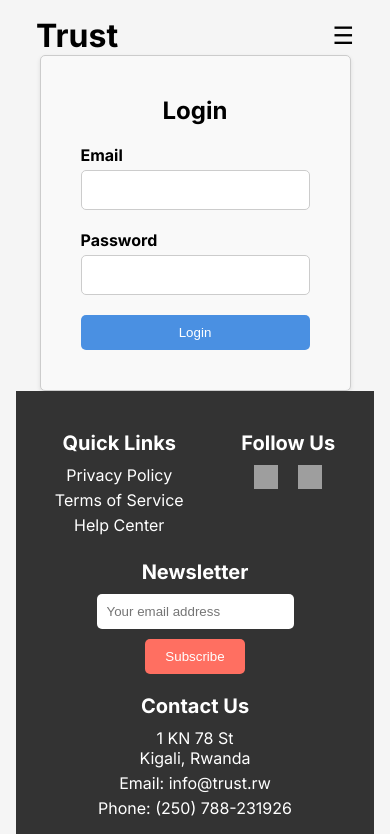
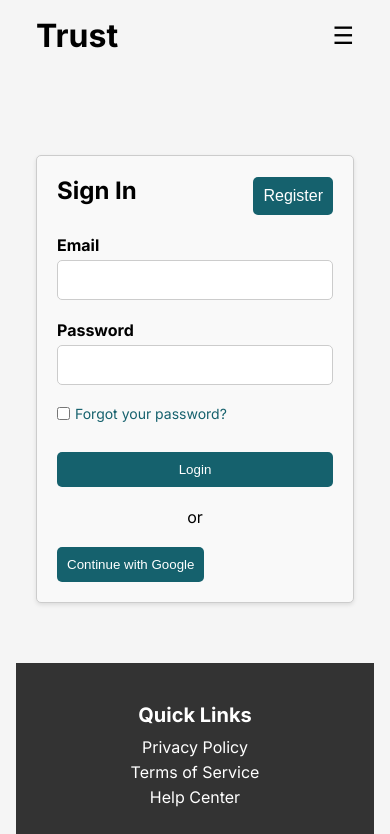
Before and after one commit to pitech-rw/trust, a Next.js app in the folder trust-fn/: page /auth in a window 390 px wide. Shown: the top 834 px of the page. Built offline with nearby package versions, Linux system fonts and the light colour scheme; grey boxes are pictures that could not be loaded.

Commit message:
feat: toggle register and login components

```diff
--- a/trust-fn/src/app/auth/page.tsx
+++ b/trust-fn/src/app/auth/page.tsx
@@ -3,10 +3,14 @@ import { useState } from 'react';
 import styles from './signin.module.css';
 import Nav from '../ui/top navbar/nav';
 import Footer from '../ui/footer/footer';
+import StyledLink from '../ui/shared/Link/StyledLink';
 
 const AuthPage: React.FC = () => {
   const [email, setEmail] = useState('');
+  const [phone, setPhone] = useState('')
   const [password, setPassword] = useState('');
+  const [isRegister, setIsRegister] = useState(false)
+  const [ staySignedIn, setStaySignedIn] =useState(false)
 
   const handleSubmit = (event: React.FormEvent<HTMLFormElement>) => {
     event.preventDefault();
@@ -17,11 +21,20 @@ const AuthPage: React.FC = () => {
     setPassword('');
   };
 
+  const toggleForm = () => {
+    setIsRegister(!isRegister)
+  }
+
   return (
     <main>
       <Nav />
-      <div className={styles.loginContainer}>
-        <h2>Login</h2>
+      <div className={styles.authContainer}>
+        <div className={styles.authHeader}>
+          <h2 className={styles.title}>{isRegister ? 'Register': 'Sign In'}</h2>
+          <button className= {`${styles.button} ${styles.toggleButton}`} onClick={toggleForm}>
+            {isRegister? 'Sign in': 'Register'}
+          </button>
+        </div>
         <form onSubmit={handleSubmit}>
           <div className={styles.formGroup}>
             <label htmlFor="email">Email</label>
@@ -33,6 +46,20 @@ const AuthPage: React.FC = () => {
               required
             />
           </div>
+          {
+            isRegister && (
+              <div className={styles.formGroup}>
+                <label htmlFor="telephone">Phone number</label>
+                <input
+                  type="tel"
+                  id="phone"
+                  value={phone}
+                  onChange={(e) => setEmail(e.target.value)}
+                  required
+                />
+              </div>
+            )
+          }
           <div className={styles.formGroup}>
             <label htmlFor="password">Password</label>
             <input
@@ -43,10 +70,60 @@ const AuthPage: React.FC = () => {
               required
             />
           </div>
+          {
+            isRegister && (
+              <div className={styles.formGroup}>
+                <label htmlFor='password_'>Re-type password</label>
+                <input
+                  type='password'
+                  id='password_'
+                  value={password}
+                  onChange={(e) => setPassword(e.target.value)}
+                  required
+                />
+              </div>
+            )
+          }
+          { !isRegister && (
+            <div className={styles.formOptions}>
+              <label>
+                <input
+                  type="checkbox"
+                  checked={staySignedIn}
+                  onChange={(e) => setStaySignedIn(e.target.checked)}
+                />
+              </label>
+              <a href='#' className={styles.forgotPassword}>
+                Forgot your password?
+              </a>
+            </div>
+          )}
           <button type="submit" className={styles.submitButton}>
-            Login
+            {isRegister? 'Register': 'Login'}
           </button>
+          <div className={styles.divider}>or</div>
+            <div className={styles.google}>
+              <div>
+                <svg version="1.1" xmlns="http://www.w3.org/2000/svg" viewBox="0 0 48 48"><g><path fill="#EA4335" d="M24 9.5c3.54 0 6.71 1.22 9.21 3.6l6.85-6.85C35.9 2.38 30.47 0 24 0 14.62 0 6.51 5.38 2.56 13.22l7.98 6.19C12.43 13.72 17.74 9.5 24 9.5z"></path><path fill="#4285F4" d="M46.98 24.55c0-1.57-.15-3.09-.38-4.55H24v9.02h12.94c-.58 2.96-2.26 5.48-4.78 7.18l7.73 6c4.51-4.18 7.09-10.36 7.09-17.65z"></path><path fill="#FBBC05" d="M10.53 28.59c-.48-1.45-.76-2.99-.76-4.59s.27-3.14.76-4.59l-7.98-6.19C.92 16.46 0 20.12 0 24c0 3.88.92 7.54 2.56 10.78l7.97-6.19z"></path><path fill="#34A853" d="M24 48c6.48 0 11.93-2.13 15.89-5.81l-7.73-6c-2.15 1.45-4.92 2.3-8.16 2.3-6.26 0-11.57-4.22-13.47-9.91l-7.98 6.19C6.51 42.62 14.62 48 24 48z"></path><path fill="none" d="M0 0h48v48H0z"></path></g></svg>
+              </div>
+              <div>
+                <button type="button" className={styles.googleButton}>
+                  Continue with Google
+                </button>
+              </div>
+            </div>
         </form>
+        {
+          isRegister && (
+            <div className={styles['small-prints']}>
+              <p>By signing up, you agree to our
+                <span> <StyledLink href={"/terms"}>Terms of Use</StyledLink> </span>
+                and
+                <span><StyledLink href={"/privacy-policy"}> Privacy Policy</StyledLink></span>.
+              </p>
+            </div>
+          )
+        }
       </div>
       <Footer />
     </main>
--- a/trust-fn/src/app/auth/signin.module.css
+++ b/trust-fn/src/app/auth/signin.module.css
@@ -1,4 +1,4 @@
-.loginContainer {
+.authContainer {
   max-width: 400px;
   margin: 0 auto;
   padding: 40px;
@@ -7,8 +7,36 @@
   border-radius: 5px;
   box-shadow: 0 2px 4px rgba(0, 0, 0, 0.1);
 }
+.authHeader {
+  display: flex;
+  justify-content: space-between;
+  align-items: baseline;
+  margin-bottom: 20px;
+}
 
-.loginContainer h2 {
+.title {
+  margin: 0;
+}
+
+.button {
+  padding: 10px;
+  background-color: #15616D;
+  color: white;
+  border: none;
+  border-radius: 5px;
+  cursor: pointer;
+  transition: background-color 0.3s ease;
+}
+
+.toggleButton {
+  font-size: 16px;
+}
+
+.toggleButton:hover {
+  color: #114E57; /* Darker shade of primary color */
+}
+
+.authContainer h2 {
   text-align: center;
   margin-bottom: 20px;
 }
@@ -31,10 +59,34 @@
   border-radius: 5px;
 }
 
+.formOptions {
+  display: flex;
+  margin-bottom: 20px;
+}
+
+.formOptions label {
+  display: flex;
+  align-items: center;
+}
+
+.formOptions input {
+  margin-right: 5px;
+}
+
+.forgotPassword {
+  color: #15616D; /* Primary color */
+  text-decoration: none;
+  font-size: 14px;
+}
+
+.forgotPassword:hover {
+  text-decoration: underline;
+}
+
 .submitButton {
   width: 100%;
   padding: 10px;
-  background-color: #4a90e2; /* Primary color */
+  background-color: #15616d;
   color: white;
   border: none;
   border-radius: 5px;
@@ -45,3 +97,62 @@
 .submitButton:hover {
   background-color: #357ebd; /* Darker shade of primary color */
 }
+
+.divider {
+  text-align: center;
+  margin: 20px 0;
+}
+
+.googleButton {
+  width: 100%;
+  padding: 10px;
+  background-color: #15616d;
+  color: white;
+  border: none;
+  border-radius: 5px;
+  cursor: pointer;
+  transition: background-color 0.3s ease;
+}
+
+.googleButton:hover {
+  background-color: #357ae8; /* Darker Google Blue */
+}
+.google {
+  display: flex;
+}
+.small-prints {
+  font-size: 12px;
+  color: #666;
+  line-height: 1.5;
+  margin-top: 10px;
+}
+.small-prints a {
+  transition: color 0.3s ease;
+}
+.small-prints a:hover {
+  color: #114E57;;
+}
+
+@media (max-width: 768px) {
+  .authContainer {
+    padding: 20px;
+    margin: 100px 20px 60px;
+  }
+
+  .formOptions label,
+  .formOptions .forgotPassword {
+    margin-bottom: 10px;
+  }
+
+  .authHeader {
+    align-items: flex-start;
+  }
+
+  .authHeader .title {
+    margin-bottom: 10px;
+  }
+
+  .authHeader .toggleButton {
+    align-self: flex-end;
+  }
+}
--- a/trust-fn/src/app/ui/footer/footer.module.css
+++ b/trust-fn/src/app/ui/footer/footer.module.css
@@ -78,3 +78,10 @@
 .contactInfo p {
   margin: 5px 0;
 }
+
+@media (max-width: 768px) {
+  .footerContainer {
+    flex-direction: column;
+    align-items: center;
+  }
+}
--- a/trust-fn/src/app/ui/footer/footer.tsx
+++ b/trust-fn/src/app/ui/footer/footer.tsx
@@ -34,7 +34,7 @@ const Footer = () => {
           <h4>Contact Us</h4>
           <p>1 KN 78 St <br />Kigali, Rwanda </p>
           <p>Email: <a href="mailto:info@trust.rw">info@trust.rw</a></p>
-          <p>Phone: <a href="tel:+250788231926">(250) 788-231926</a></p>
+          <p>Phone: <a href="tel:+250787799082">(250) 787-799082</a></p>
         </div>
       </div>
     </footer>
```
